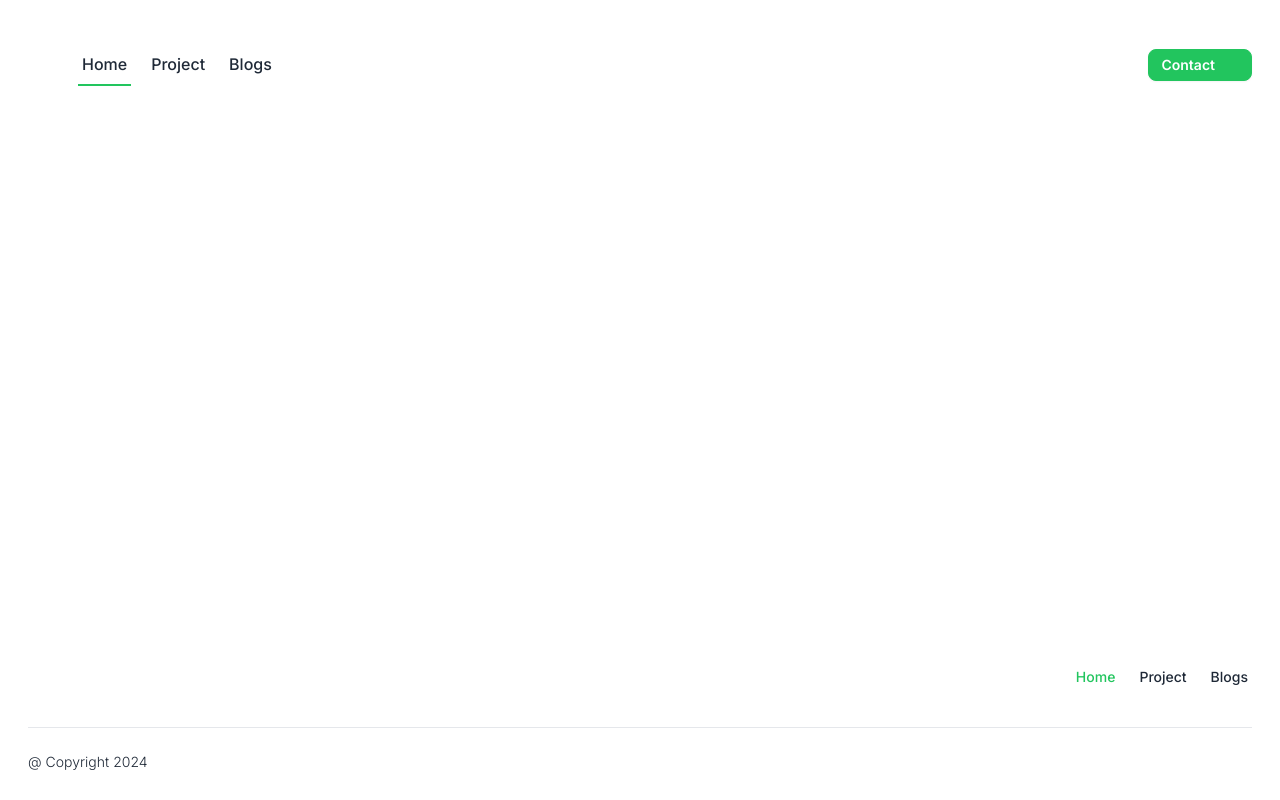
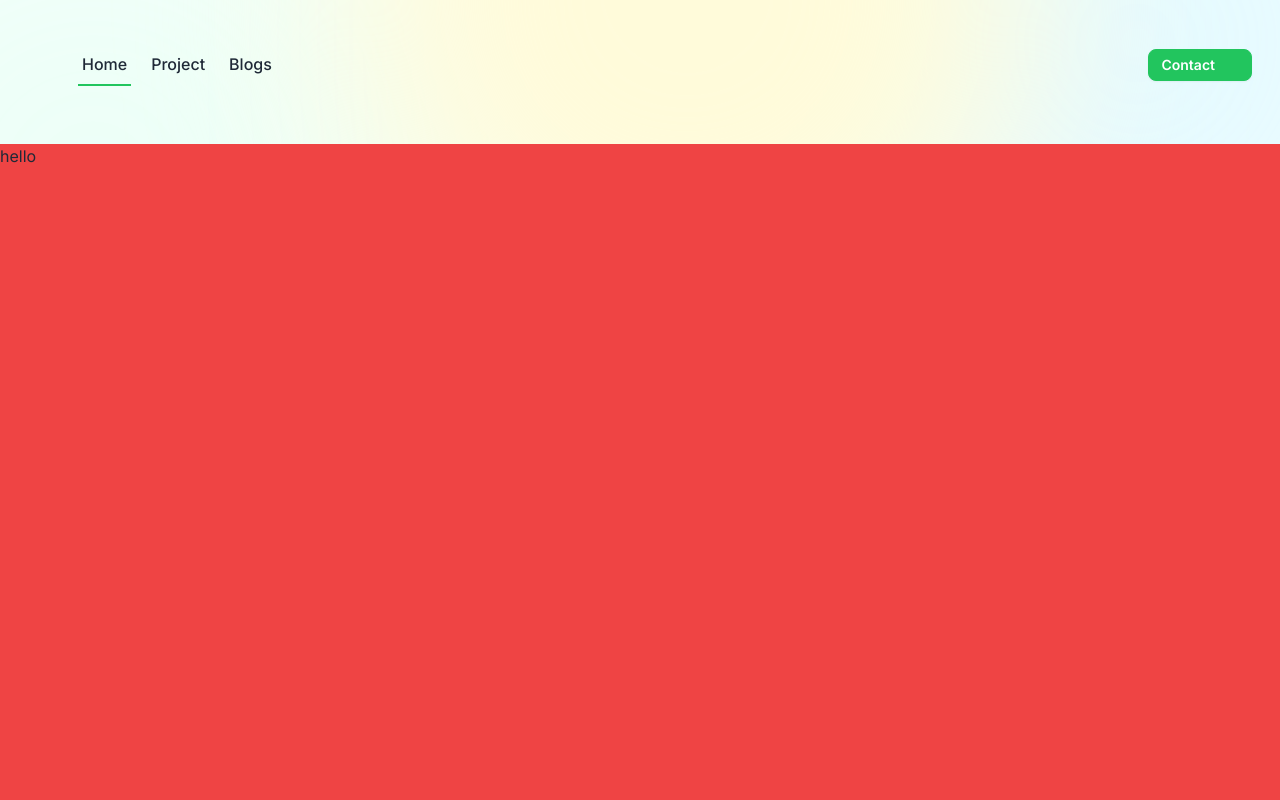
Before and after one commit to andriferry/andriferryapp, a Nuxt app: page / in a window 1280 px wide. Shown: the top 800 px of the page. Built offline with nearby package versions, Linux system fonts and the light colour scheme.

Commit message:
Use scroll window

```diff
--- a/components/Hero.vue
+++ b/components/Hero.vue
@@ -1,20 +1,20 @@
 <script setup lang="ts"></script>
 
 <template>
-    <!-- <div class="h-screen relative z-0 overflow-hidden">
-        <div class="relative w-full h-full">
+    <section class="pt-36 min-h-screen overflow-hidden relative pb-0">
+        <div class="w-full h-full absolute bottom-0">
             <div
                 class="bg-[#B9FFE2] absolute -top-[160px] -left-[250px] h-[686px] w-[686px] blur-[234px] opacity-50 rounded-full"></div>
-
             <div
                 class="bg-[#CDF6FF] h-[686px] -right-[200px] -top-[300px] absolute w-[686px] blur-[234px] rounded-full"></div>
-
             <div
                 class="bg-[#FFFBDA] absolute -top-[350px] right-[250px] h-[686px] w-[686px] blur-[100px] rounded-full"></div>
         </div>
 
-        <div class="bg-red-500">Hello</div>
-    </div> -->
+        <div class="container bg-red-500 relative z-10 mx-auto h-screen">
+            hello
+        </div>
+    </section>
 </template>
 
 <style scoped></style>
--- a/layouts/default.vue
+++ b/layouts/default.vue
@@ -1,5 +1,8 @@
 <script setup lang="ts">
-import { useScroll } from '@vueuse/core';
+import { useWindowScroll } from '@vueuse/core';
+
+const { y } = useWindowScroll({ behavior: 'smooth' });
+const config = useRuntimeConfig();
 
 const routes = ref([
     {
@@ -30,16 +33,19 @@ const socialMedia = ref([
         url: 'https://www.linkedin.com/in/andri-ferry/',
     },
 ]);
-const config = useRuntimeConfig();
 
-const el = ref<HTMLElement | null>(null);
+const scroller = computed(() => {
+    return y.value > 0 ? 'bg-white p-2' : 'p-7 bg-transparent';
+});
 </script>
 
 <template>
     <div class="min-h-screen flex flex-col justify-between">
         <header class="">
             <nav
-                class="p-7 bg-white w-full z-[1000] flex items-center justify-between fixed">
+                style="transition: all 0.3s cubic-bezier(0.36, 0.03, 0, 0.91)"
+                :class="scroller"
+                class="w-full z-[1000] flex items-center justify-between fixed">
                 <div class="container mx-auto">
                     <div class="navbar px-0">
                         <div class="navbar-start">
--- a/package.json
+++ b/package.json
@@ -12,6 +12,7 @@
   "dependencies": {
     "@iconify/json": "^2.2.266",
     "@tailwindcss/nesting": "^0.0.0-insiders.565cd3e",
+    "@vueuse/components": "^11.2.0",
     "@vueuse/core": "^11.2.0",
     "@vueuse/nuxt": "^11.2.0",
     "nuxt": "^3.13.2",
--- a/pages/index.vue
+++ b/pages/index.vue
@@ -1,9 +1,7 @@
 <script setup lang="ts"></script>
 
 <template>
-    <div class="">
-        <Hero />
-    </div>
+    <Hero />
 </template>
 
 <style scoped></style>
```
Also changed, not shown: 1 other file (tests, documents, lock files or other folders).
